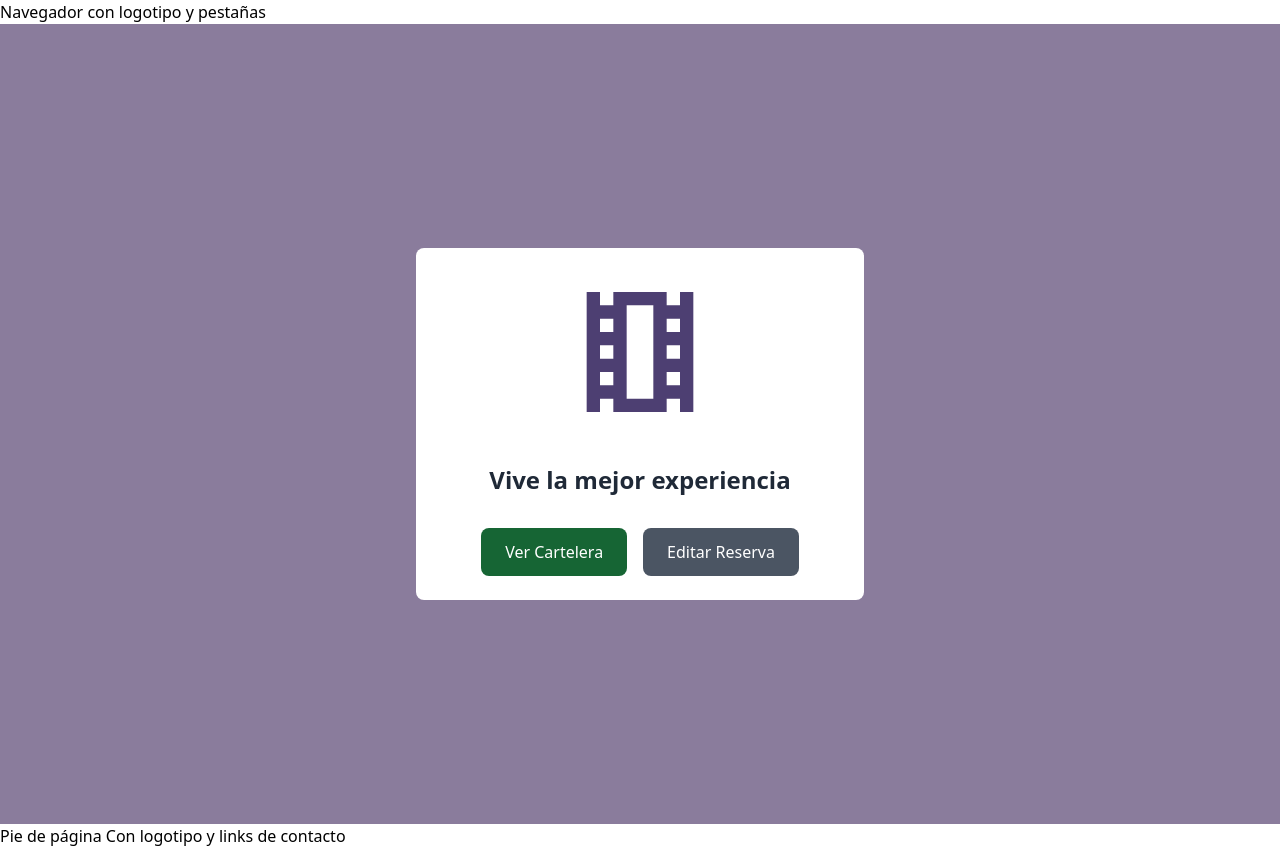
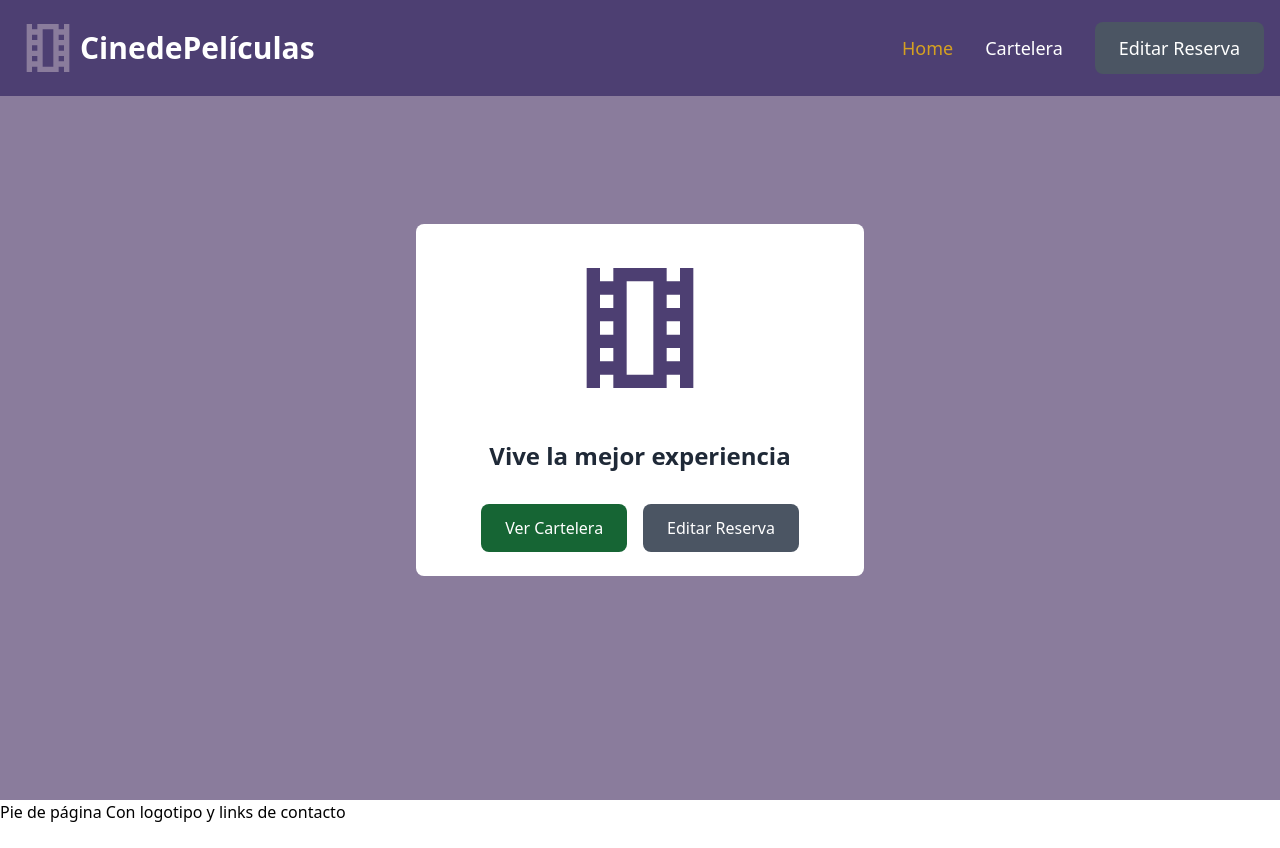
Before and after one commit to EmirBellos/Cinema-Project, a React (Vite) app in the folder CinemaProyect/Frontend/: page / in a window 1280 px wide. After the commit the page ends 824 px from the top, so only its background shows below. Built offline with nearby package versions, Linux system fonts and the light colour scheme.

Commit message:
Navegador completado, estilos y direcciones añadidas

```diff
--- a/CinemaProyect/Frontend/src/Components/Header.jsx
+++ b/CinemaProyect/Frontend/src/Components/Header.jsx
@@ -1,9 +1,42 @@
-import React from 'react'
+import React, { useState, useEffect } from "react";
+import Nav from "./Nav";
+import { NavLink } from "react-router-dom";
+import { MdOutlineLocalMovies } from "react-icons/md";
 
 export default function Header() {
+  const [scrolled, setScrolled] = useState(false); // Hook para el scrolleo del navegador
+
+  useEffect(() => {
+    const handleScroll = () => {
+      // Cambia el estado cuando el scroll supera 50px
+      setScrolled(window.scrollY > 50);
+    };
+    window.addEventListener("scroll", handleScroll);
+  }, []);
+
   return (
-    <div>
-      <h2>Navegador con logotipo y pestañas</h2>{/**Pestañas: Home, cartelera, miReserva, noticias */}
-    </div>
-  )
+    <header
+      className={`fixed top-0 left-0 right-0 z-50 bg-primary-purple transition-all duration-300 ${
+        scrolled ? "py-2 shadow-md" : "py-4"
+      }`}
+    >
+      {/**Logotipo y nombre del cinema */}
+      <div className="container mx-auto px-4 flex items-center justify-between">
+        <NavLink to="/" className="flex items-center">
+          <MdOutlineLocalMovies
+            className="size-16 sm:size-14 md:size-14 lg:size-16 xl:size-18
+                        text-secondary-purple transition-all duration-300 hover:scale-110"
+          />
+          <h1 className="text-2xl md:text-2xl lg:text-3xl font-bold text-white">
+            CinedePelículas
+          </h1>
+        </NavLink>
+
+        {/**Área de Navegación */}
+        <div className="flex items-center">
+          <Nav />
+        </div>
+      </div>
+    </header>
+  );
 }
--- /dev/null
+++ b/CinemaProyect/Frontend/src/Components/Nav.jsx
@@ -0,0 +1,41 @@
+import React from "react";
+import { NavLink, Link } from "react-router-dom";
+
+export default function Nav() {
+  return (
+    <>
+      <ul className="hidden md:flex items-center justify-end gap-8 text-lg text-white">
+        <li>
+          <NavLink
+            to="/"
+            className={({ isActive }) =>
+              isActive ? "text-cinema-yellow" : "hover:text-gray-300"
+            }
+          >
+            Home
+          </NavLink>
+        </li>
+        <li>
+          <NavLink
+            to="/Cartelera"
+            className={({ isActive }) =>
+              isActive ? "text-cinema-yellow" : "hover:text-gray-300"
+            }
+          >
+            Cartelera
+          </NavLink>
+        </li>
+        <li>
+          <Link to="/EditarReserva">
+            <button className="px-6 py-3 bg-gray-600 text-white rounded-lg hover:bg-gray-700 transition-all duration-300 transform hover:-translate-y-1 hover:shadow-lg">
+              Editar Reserva
+            </button>
+          </Link>
+        </li>
+        {/** <li>
+                <NavLink></NavLink>
+            </li> */}
+      </ul>
+    </>
+  );
+}
--- a/CinemaProyect/Frontend/tailwind.config.js
+++ b/CinemaProyect/Frontend/tailwind.config.js
@@ -9,6 +9,9 @@ export default {
         "light-blue": "#C1DBE3",
         "button-green": "#558564",
         "cinema-yellow": "#D5A021",
+
+        "azulproof": "#2A324B",
+        "grayproof": "#E1E5EE",
       },
     },
   },
```
